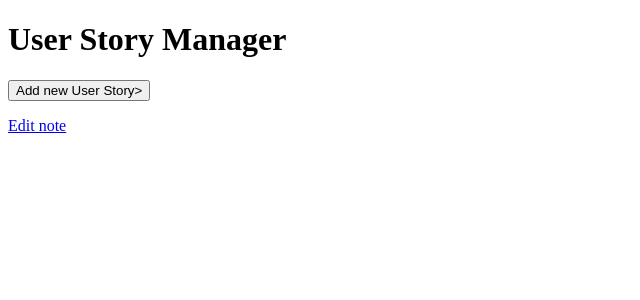
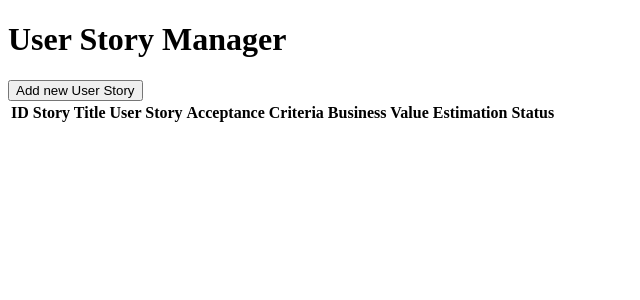
Before and after one commit to DeboraCsomos/super-sprinter-3000-DeboraCsomos, a Flask app: page / in a window 1280 px wide. Shown: the top 300 px of the page, without its empty margins (0-640 px from the left). Run offline with Flask 2, Linux system fonts and the light colour scheme; lists and menus that the app fills with data are empty.

Commit message:
made form of add new user story

```diff
--- a/server.py
+++ b/server.py
@@ -11,7 +11,7 @@ def route_index():
     return render_template('list.html', note=note_text)
 
 
-@app.route('/story')
+@app.route('/story', methods=['POST'])
 def route_edit():
     note_text = None
     if 'note' in session:
--- a/templates/list.html
+++ b/templates/list.html
@@ -6,12 +6,18 @@
     </head>
     <body>
         <h1>User Story Manager</h1>
-        <form>
-            <button type="Submit">Add new User Story></button>
+        <form action="/story" method="post">
+            <button type="Submit">Add new User Story</button>
         </form>
-        <p>
-
-        </p>
-        <a href="/edit-note">Edit note</a>
+        <table>
+            <tr>
+                <th> ID </th>
+                <th> Story Title </th>
+                <th> User Story </th>
+                <th> Acceptance Criteria </th>
+                <th> Business Value </th>
+                <th> Estimation </th>
+                <th> Status </th>
+            </tr>
     </body>
 </html>
```
Also changed, not shown: templates/form.html (+24 -5 lines).
